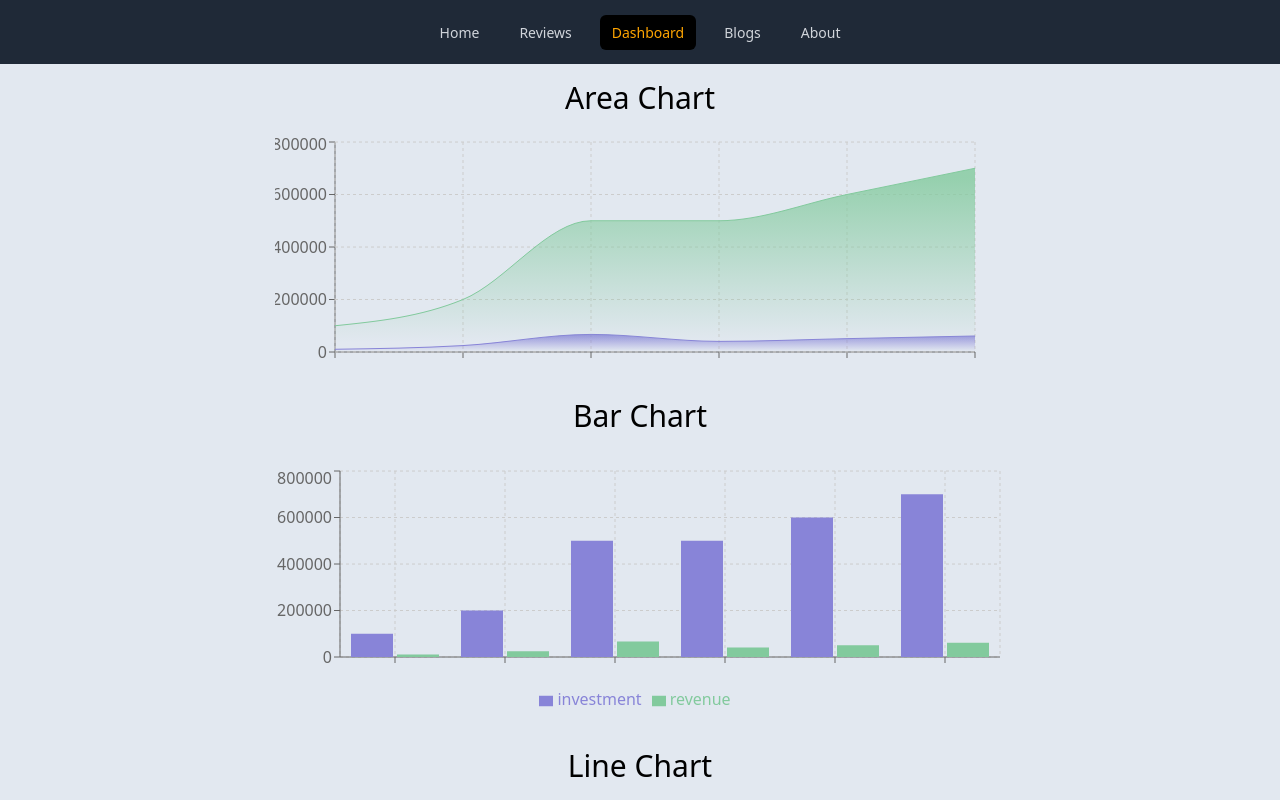
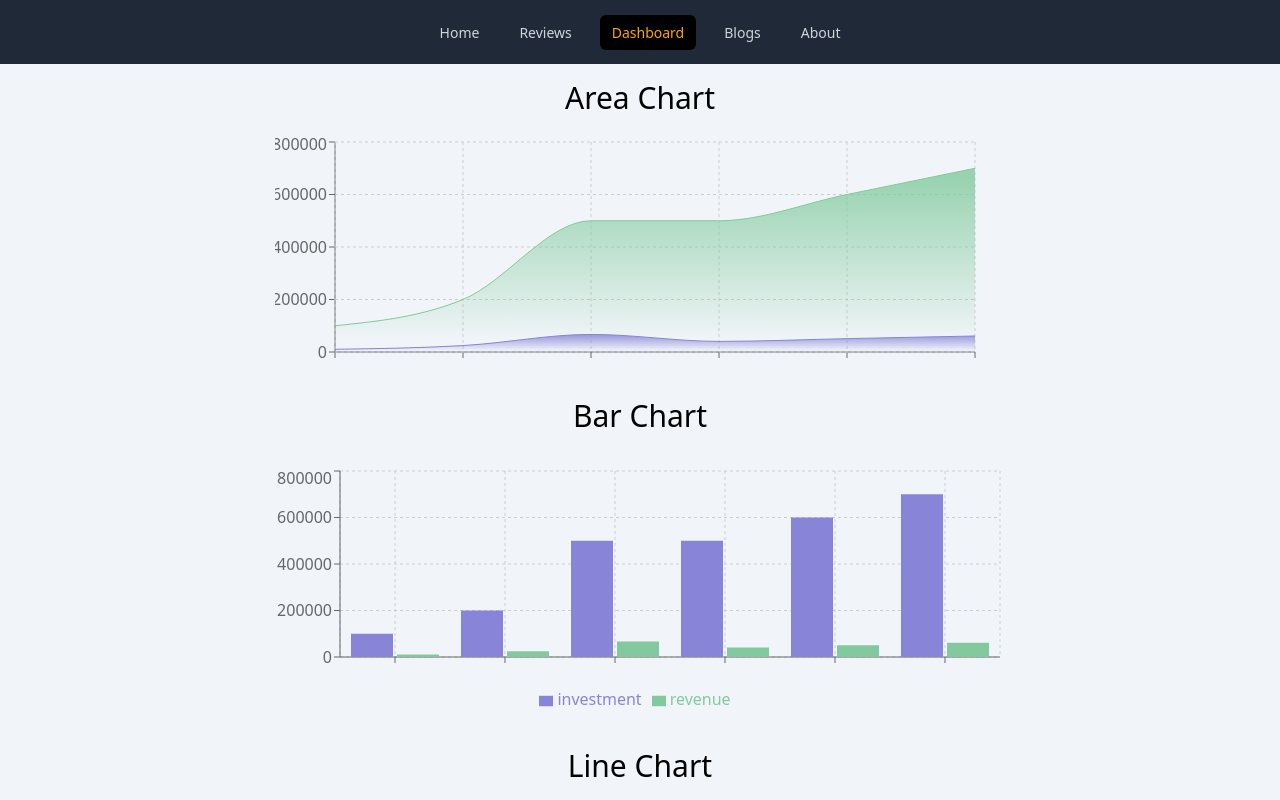
Before and after one commit to Md-RonyAhmed/product-reviews-website-react, a React (Create React App) app: page /dashboard in a window 1280 px wide. Shown: the top 800 px of the page. Built offline with nearby package versions, Linux system fonts and the light colour scheme.

Commit message:
Dashboard page style updated

```diff
--- a/src/components/Dashboard/Dashboard.jsx
+++ b/src/components/Dashboard/Dashboard.jsx
@@ -6,7 +6,7 @@
 const Dashboard = () => {
    const [data, setData] = useData();
    return (
-     <div className='bg-slate-200'>
+     <div className='bg-slate-100'>
        <Header></Header>
        <h1 className="text-3xl text-center m-4">Area Chart</h1>
        <div>
```
